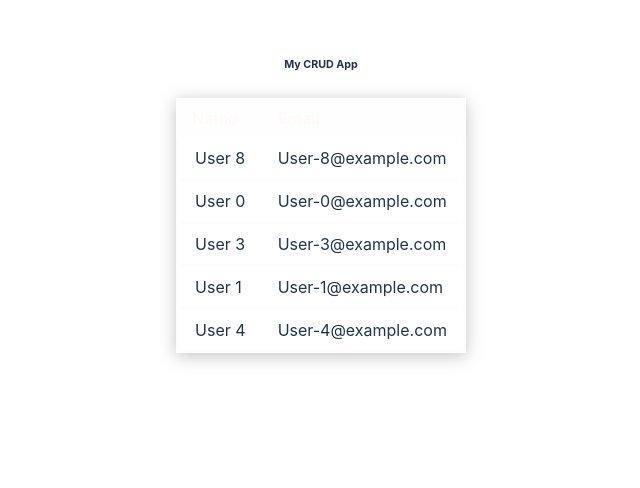
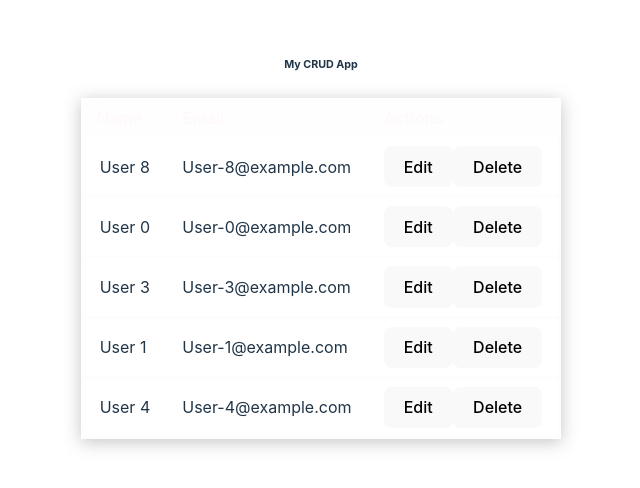
Before and after one commit to new-AF/react-dashboard-crud, a React (Vite) app: page / in a window 1280 px wide. Shown: the top 488 px of the page, without its empty margins (319-959 px from the left). Built offline with nearby package versions, Linux system fonts and the light colour scheme.

Commit message:
add actions buttons

```diff
--- /dev/null
+++ b/src/ControlCell.jsx
@@ -0,0 +1,15 @@
+import { EditButton } from "./EditButton";
+import { DeleteButton } from "./DeleteButton";
+
+export const ControlCell = ({ className = "control" }) => {
+    return (
+        <td className={className}>
+            <EditButton />
+            <DeleteButton />
+        </td>
+    );
+};
+
+export const appendControlCell = (array) => {
+    array.push(<ControlCell />);
+};
--- /dev/null
+++ b/src/DeleteButton.jsx
@@ -0,0 +1,3 @@
+export const DeleteButton = ({ title = "Delete" }) => {
+    return <button className="delete">{title}</button>;
+};
--- /dev/null
+++ b/src/EditButton.jsx
@@ -0,0 +1,3 @@
+export const EditButton = ({ title = "Edit" }) => {
+    return <button className="edit">{title}</button>;
+};
--- a/src/Row.jsx
+++ b/src/Row.jsx
@@ -1,7 +1,13 @@
 /*  */
+
+import { appendControlCell } from "./ControlCell";
+
 export const Row = ({ obj }) => {
     const elements = Object.entries(obj).map(([key, value]) => (
         <td>{value}</td>
     ));
+
+    appendControlCell(elements);
+
     return <tr>{elements}</tr>;
 };
--- a/src/Table.jsx
+++ b/src/Table.jsx
@@ -13,7 +13,8 @@ const exampleObject = () => {
 export const Table = ({ example }) => {
     const array = Array(5).fill(1).map(exampleObject);
 
-    const headerCells = Object.keys(array[0]).map((value) => <th>{value}</th>);
+    const headerValues = Object.keys(array[0]).concat(["Actions"]);
+    const headerCells = headerValues.map((value) => <th>{value}</th>);
 
     const dataCells = array.map((obj) => <Row obj={obj} />);
     return (
```
